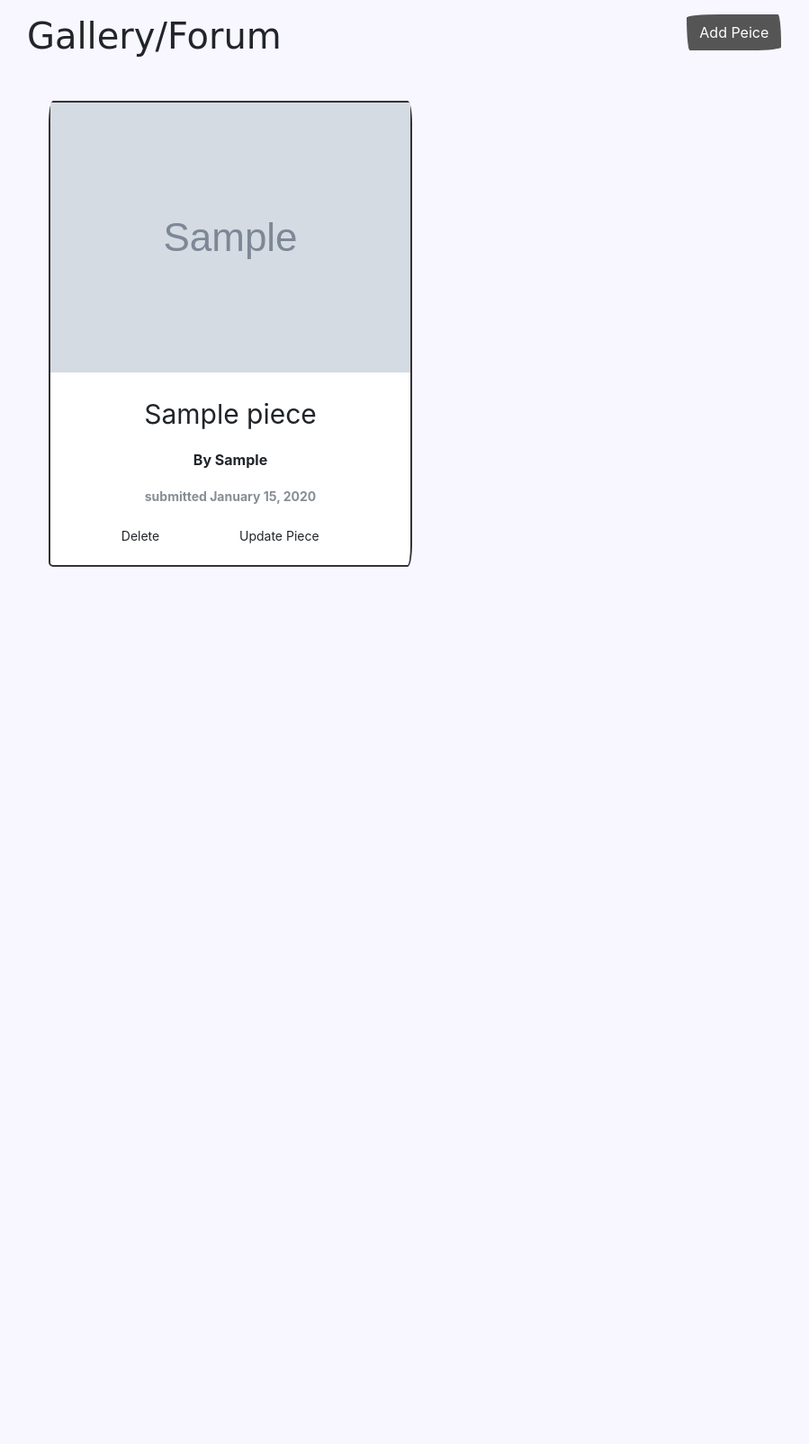
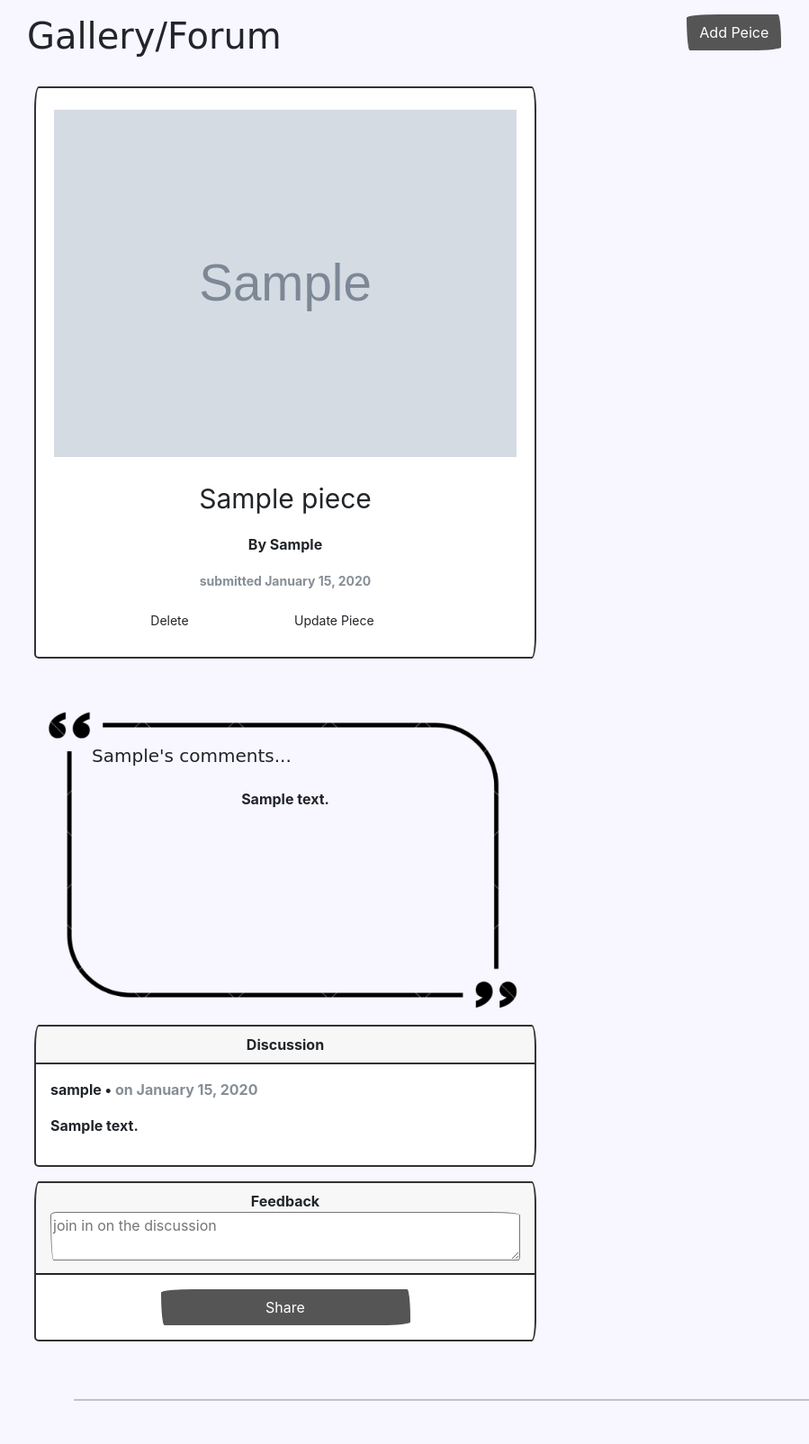
Before and after one commit to graceca87/Art_Club_App, a Flask app: page /gallery in a window 1280 px wide. Shown: the part 68-1673 px from the top of the page at 90% size, without its empty margins (60-959 px from the left). Before the commit the page ends 698 px from the top, so only its background shows below. Run offline with Flask 2, Linux system fonts and the light colour scheme; a user stored in the database is signed in; tables that the repository leaves empty hold one stand-in row (values such as "Sample post"); grey boxes marked "Sample" are stand-in pictures; some libraries are stand-ins or nearby versions; some web fonts are replaced.

Commit message:
comments posting

```diff
--- a/app/forms.py
+++ b/app/forms.py
@@ -1,5 +1,5 @@
 from flask_wtf import FlaskForm
-from wtforms import validators, StringField, PasswordField, SubmitField, TextAreaField
+from wtforms import validators, StringField, PasswordField, SubmitField, TextAreaField, HiddenField
 from wtforms.validators import InputRequired, EqualTo
 from flask_wtf.file import FileField, FileAllowed
 
@@ -38,3 +38,9 @@
     ])
     comments = TextAreaField('Comments')
     submit = SubmitField('Submit')
+
+
+class CommentForm(FlaskForm):
+    comments = TextAreaField('Feedback')
+    piece_id = HiddenField()
+    submit = SubmitField('Submit')
--- a/app/routes.py
+++ b/app/routes.py
@@ -2,8 +2,8 @@
 from app import app, db
 from flask import Flask, render_template, redirect, url_for, flash, request, jsonify
 from flask_login import login_user, logout_user, login_required, current_user
-from app.forms import SignUpForm, LoginForm, ImageForm
-from app.models import User, Piece
+from app.forms import SignUpForm, LoginForm, ImageForm, CommentForm
+from app.models import User, Piece, Comment
 from werkzeug.utils import secure_filename
 from flask_cors import CORS, cross_origin
 from dotenv import load_dotenv
@@ -76,10 +76,17 @@
     return render_template('critique_room.html', form=form)
 
 
-@app.route('/gallery')
+@app.route('/gallery', methods=['GET', 'POST'])
 def gallery():
     pieces = Piece.query.all()
-    return render_template('gallery.html', pieces=pieces)
+    form = CommentForm()
+    if form.validate_on_submit():
+        comments = form.comments.data
+        piece_id = form.piece_id.data
+        comment = Comment(text=comments, piece_id=piece_id, user_id=current_user.id)
+        return redirect(url_for('gallery'))
+    comments = Comment.query.order_by(Comment.timestamp.asc())
+    return render_template('gallery.html', pieces=pieces, form=form, comments=comments)
 
 @app.route('/portfolio')
 def portfolio():
@@ -113,7 +120,7 @@
             # return render_template('gallery.html', piece = new_piece, form=form)
             return redirect(url_for('gallery'))
     else:
-        return render_template('critique_room.html', form=form, piece=None)
+        return render_template('add_piece.html', form=form, piece=None)
 
 
 
@@ -169,6 +176,20 @@
     return redirect(url_for('portfolio', piece=piece_to_delete))
 
 
+@app.route('/comments/', methods=['POST','GET'])
+def comments():
+    comments =Comment.query.order_by(Comment.id.desc()).all()
+    return render_template('gallery.html',comments=comments)
+
+
+
+# # oldest comments first
+# for comment in Comment.query.order_by(Comment.timestamp.asc()):
+#     print('{}: {}'.format(comment.author, comment.text))
+
+# # newest comments first
+# for comment in Comment.query.order_by(Comment.timestamp.desc()):
+#     print('{}: {}'.format(comment.author, comment.text))
 
 
 
--- a/app/templates/critique_room.html
+++ b/app/templates/add_piece.html
@@ -29,11 +29,12 @@
                         {{ form.artist(class="w-75", placeholder="Enter Your Name Here") }}
                     </div>
                 </div>
-                <div class="d-flex flex-row justify-content-around"></div>
+                <div class="d-flex flex-row justify-content-around">
                     <div class="form-group p-2 col-12 text-center">
                         {{ form.comments.label }}
                         {{ form.comments(class="w-75", placeholder="Include any specific questions or feedback you would like here") }}
                     </div>
+                </div>
                 <div class="d-flex row justify-content-center">
                     {{ form.submit(class='btn btn-secondary m-3 w-50', value='Submit') }}
                 </div>
--- a/app/templates/gallery.html
+++ b/app/templates/gallery.html
@@ -3,6 +3,8 @@
 {% block title %}Gallery{% endblock title %}
 
 {% block content %}
+
+{% if current_user.is_authenticated %}
 
     <div class="d-flex flex-wrap p-2">
         <div class="col-8">
@@ -13,11 +15,14 @@
             </p>
         </div>
     </div>
-<div class="d-flex flex-wrap p-2">
+<div class="container-fluid">
 {% for piece in pieces %}
-    <div class="d-flex col-md-8 mb-4 p-3">
-        <div class="card m-2" >
-            <img src="{{ piece.image_url }}" class="card-img-top img-fluid rounded-0" alt="...">
+    <div class="card-deck row mb-2">
+<!-- ----------------------------------  Artwork Card Displayed Here---------------------------------- -->
+        <div class="card m-3 col-md-6">
+
+            <div class="card border-0 m-2" >
+                <img src="{{ piece.image_url }}" class="card-img-top img-fluid rounded-0 mt-3" alt="...">
                 <div class="card-body">
                     <div class="d-flex flex-row justify-content-around">
                         <h1"><a href="{{ url_for('view_piece', piece_id=piece.id) }}" style = "font-size: 30px" class="btn btn-outline">{{ piece.title }}</a></h1>
@@ -27,22 +32,14 @@
                             <p> By {{ piece.artist }}</p>
                         </div>
                     </div>
-                <!-- {% if piece.comment %} -->
-                <div class="card d-flex flex-row justify-content-around p-3" style="background-color: #fff3b0">
-                    <p class="card-text text-center">{{ piece.comments }}</p>
-                </div>
-                <!-- {% endif %} -->
+
                     <div class="d-flex flex-row justify-content-around">
                         <p class="card-text text-center"><small class="text-muted">submitted {{ piece.date_created.strftime('%B %d, %Y')
                                 }}</small>
                         </p>
                     </div>
                 </div>
-            <!-- <div class='col-6'>
-                <a href="{{ url_for('view_piece', piece_id=piece.id) }}" class="btn btn-outline btn-sm">View Piece</a>
-            </div> -->
 
-            <!--  -->
                 {% if current_user == piece.creator %}
                 <div class="d-flex flex-row">
                     <div class='col-6 text-center'>
@@ -78,9 +75,81 @@
 
                 {% endif %}
                 <!--  -->
+            </div>
+        </div>
+
+<!-- -------------------------------------- Discussion Section -------------------------------------- -->
+
+            <!-- ----------------------- Artist Comments ----------------------------- -->
+        <div class="card border-0 m-3 col-md-6" style="background-color: #f8f7ff;">
+            {% if piece.comments %}
+            <div class="row">
+                <div class="card border border-0 p-0">
+                    <img src="../static/IMG/Screen Shot 2022-09-14 at 2.28.13 PM.png" class="card-img rounded-0" alt="...">
+                    <div class="card-img-overlay">
+                        <br class="mt-5">
+                        <br class="mx-5 ms-4">
+
+                        <h5 class="card-title px-5">{{ piece.artist }}'s comments...</h5>
+                        <p class="card-body text-center rounded-0">{{ piece.comments }}</p>
+                    </div>
+                </div>
+            </div>
+            {% endif %}
+            <!-- ----------------------- User Comments ----------------------------- -->
+            {% if piece.user_comments %}
+            <div class="row">
+                <div class="card p-0">
+                    <div class="card-header flex-row text-center">Discussion</div>
+                    {% for comment in piece.user_comments %}
+                    <div class="card-body">
+                        <div class="row">
+                            <p> {{ comment.author.username }} •
+                            <span class="text-muted">on {{ comment.timestamp.strftime('%B %d, %Y')}}</span>
+                            </p>
+                        </div>
+                        <div class="row">
+                                <p> {{ comment.text }}</p>
+                        </div>
+                        <!-- <div class="d-flex flex-row justify-content-around">
+                            <p class="card-text text-center"><small class="text-muted">{{ comment.timestamp.strftime('%B %d, %Y')}}</small></p>
+                        </div> -->
+                    </div>
+                    {% endfor %}
+                </div>
 
             </div>
+            {% endif %}
+
+            <!-- ----------------------- User Comments Form ----------------------------- -->
+            <div class="row mt-3">
+                <form action="" method="POST" id="CommentForm" class="p-0">
+                    {{ form.csrf_token }}
+                    {{ form.piece_id(value=piece.id) }}
+                    <div class="card d-flex flex-row justify-content-around">
+                        <div class="form-group text-center col-12">
+                            <div class="card-header flex-row">
+                                {{ form.comments.label }}
+                                {{ form.comments(class="w-100", placeholder="join in on the discussion") }}
                             </div>
+                            <div class="flex-row">
+                                {{ form.submit(class='btn btn-secondary m-3 w-50', value='Share') }}
+                            </div>
+                        </div>
+                    </div>
+                </form>
+            </div>
+        </div>
+        <!-- ------------------------------------------End Comments Section -------------------------------------------- -->
+    </div>
+
+     <hr class="m-5">
+
 {% endfor %}
+</div>
+
+{% endif %}
+
+
 
 {% endblock content %}
```
Also changed, not shown: app/models.py (+8 -6 lines), migrations/versions/1d81779aad2b_.py (deleted, +0 -50 lines), app.db, app/static/IMG/Screen Shot 2022-09-14 at 2.28.13 PM.png (added), 1 other file. Lines whose indentation alone changed are shown as unchanged.
